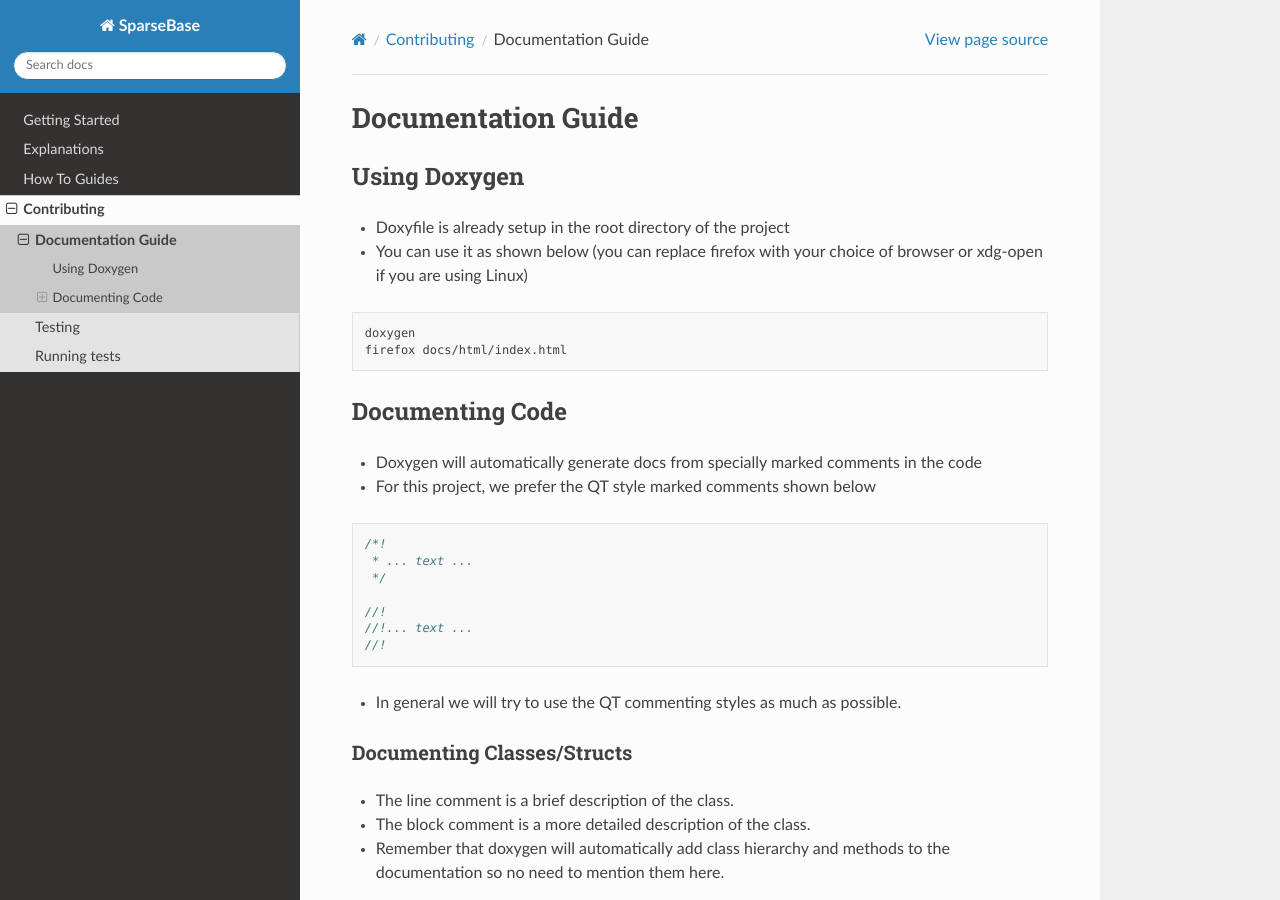
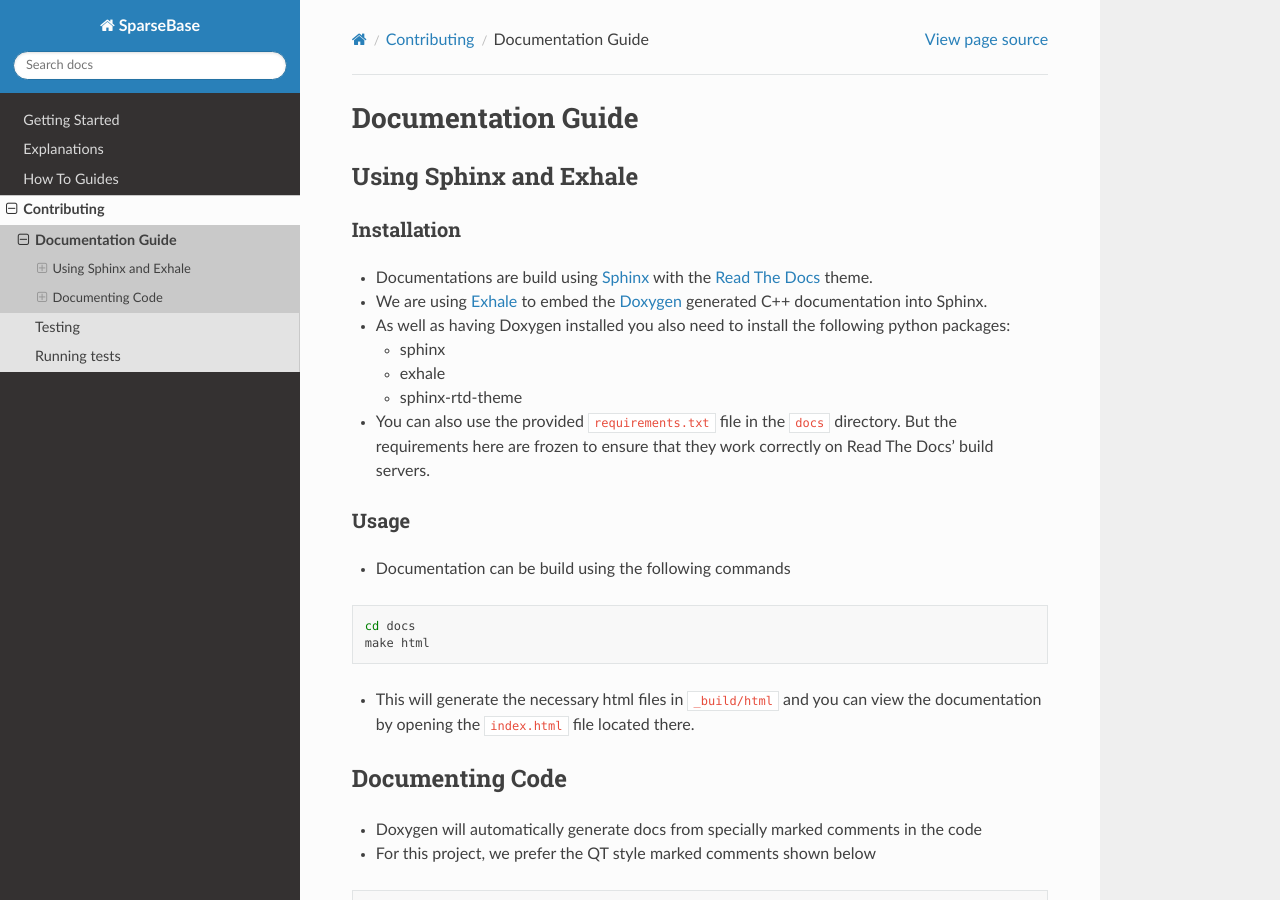
Before and after one commit to sparcityeu/SparseBase, a Sphinx documentation site: the page built from docs/pages/contributing/documentation_guide.md, in a window 1280 px wide and 900 px high. Built offline with Sphinx 7.4.7 and the Read the Docs theme 2.0.0, drawn with Linux system fonts in a browser that asks for light colours; pages that are not in the unit, such as notebooks, are missing from menus.

Commit message:
Changed the documentation guide to reflect the change to Sphinx, made some small tweaks to the landing page

````diff
--- a/docs/index.rst
+++ b/docs/index.rst
@@ -6,7 +6,7 @@
 Welcome to SparseBase's documentation!
 ======================================
 
-Our vision of
+Our vision for
 SparseBase is a library built in C++ that encapsulates, preprocesses,
 and performs I/O operations on sparse data structures seamlessly and
 optimally to provide a backbone for algorithms that use these structures.
@@ -21,7 +21,7 @@ embedding, tensor-tensor mathematical operations, or factorization, for example.
 preprocessor that will make carrying out different downstream tasks easier and more standardized.
 It will give developers quick utilities in terms of converting between formats, preprocessing, and reading/writing.
 
-The library is currently in an early stage of development. As a result the api is not stable and
+The library is currently in an early stage of development. As a result the API is not stable and
 likely to change in the near future.
 
 If you are new to the project, we suggest starting here: :doc:`pages/getting_started`
--- a/docs/pages/contributing/documentation_guide.md
+++ b/docs/pages/contributing/documentation_guide.md
@@ -1,14 +1,31 @@
 # Documentation Guide
 
-## Using Doxygen
+## Using Sphinx and Exhale
 
-- Doxyfile is already setup in the root directory of the project
-- You can use it as shown below (you can replace firefox with your choice of browser or xdg-open if you are using Linux)
+### Installation
+
+- Documentations are build using [Sphinx](https://www.sphinx-doc.org/en/master/)
+with the [Read The Docs](https://readthedocs.org/) theme.
+- We are using [Exhale](https://exhale.readthedocs.io/en/latest/) to embed the
+[Doxygen](https://www.doxygen.nl/index.html) generated C++ documentation into Sphinx.
+- As well as having Doxygen installed you also need to install the following python packages:
+  - sphinx
+  - exhale
+  - sphinx-rtd-theme
+- You can also use the provided `requirements.txt` file in the `docs` directory. But the requirements
+here are frozen to ensure that they work correctly on Read The Docs' build servers.
+
+### Usage
+
+- Documentation can be build using the following commands
 
 ```bash
-doxygen
-firefox docs/html/index.html
+cd docs
+make html
 ```
+
+- This will generate the necessary html files in `_build/html`
+and you can view the documentation by opening the `index.html` file located there.
 
 ## Documenting Code
 
@@ -83,7 +100,7 @@ enum TEnum {
 ```cpp
 //! Brief Description.
 /*!
-	Detailed Description.
+  Detailed Description.
   \param a an integer argument.
   \param s a constant character pointer.
   \tparam T a templated argument
````
